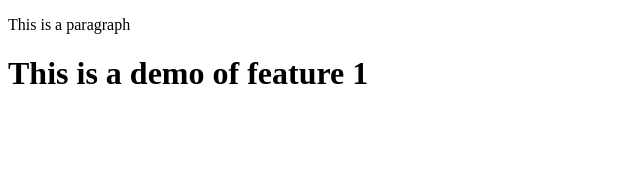
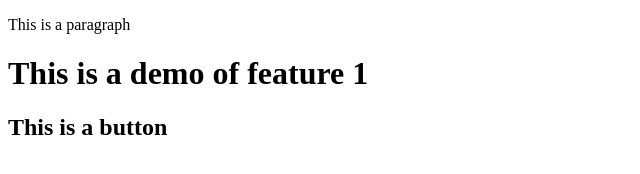
Before and after one commit to lokhande-rahul/localRepo, a plain HTML site: page localDir/index.html in a window 1280 px wide. Shown: the whole page, without its empty margins (0-640 px from the left). Drawn offline with Linux system fonts and the light colour scheme.

```diff
--- a/localDir/index.html
+++ b/localDir/index.html
@@ -11,5 +11,7 @@
     </p>
 
     <h1>This is a demo of feature 1</h1>
+
+    <h2>This is a button</h2>
 </body>
 </html>
```
